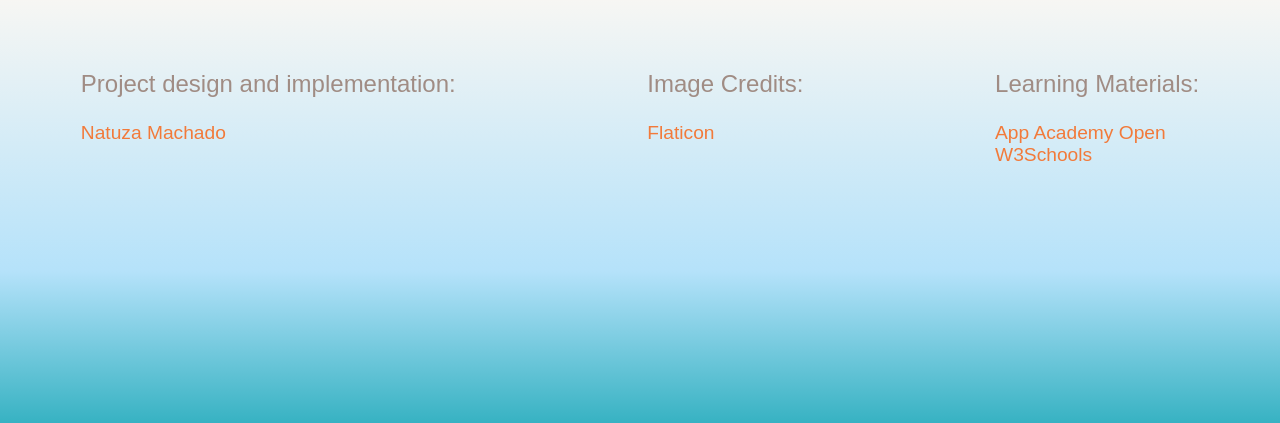
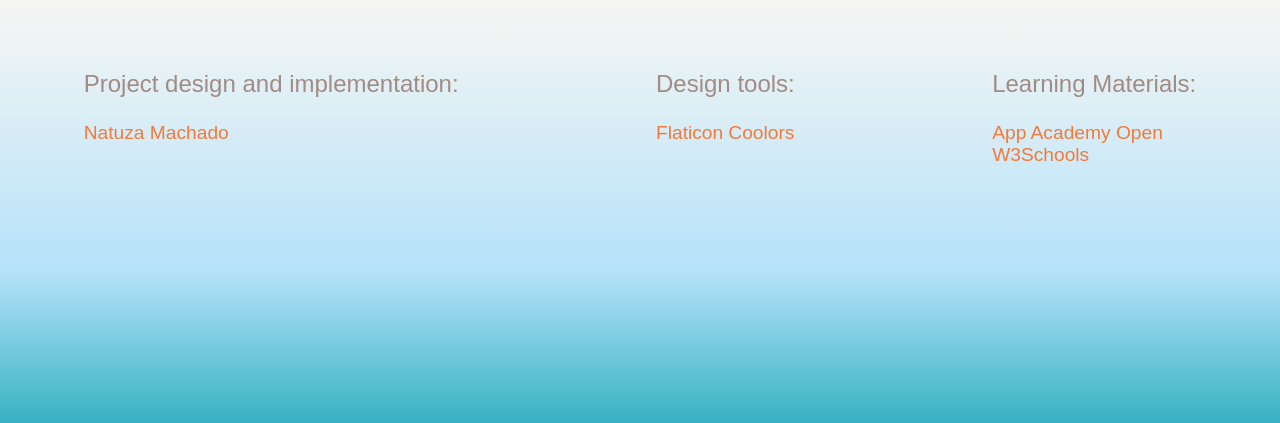
Before and after one commit to natuzamachado/webpage, a plain HTML site: page portfolio.html in a window 1280 px wide. Shown: the part 305-728 px from the top of the page. Drawn offline with Linux system fonts and the light colour scheme.

Commit message:
Added design tool credit.html
Added a design tool I used to pick the color palette on the portfolio page.

```diff
--- a/portfolio.html
+++ b/portfolio.html
@@ -41,9 +41,10 @@
            </div>
 
            <div>
-                 <p>Image Credits:<br></p>
+                 <p>Design tools:<br></p>
 
                    <a class="text" href="https://www.flaticon.com/" target="_blank">Flaticon</a>
+                   <a class="text" href="https://coolors.co/" target="_blank">Coolors</a>
 
            </div>
 
```
